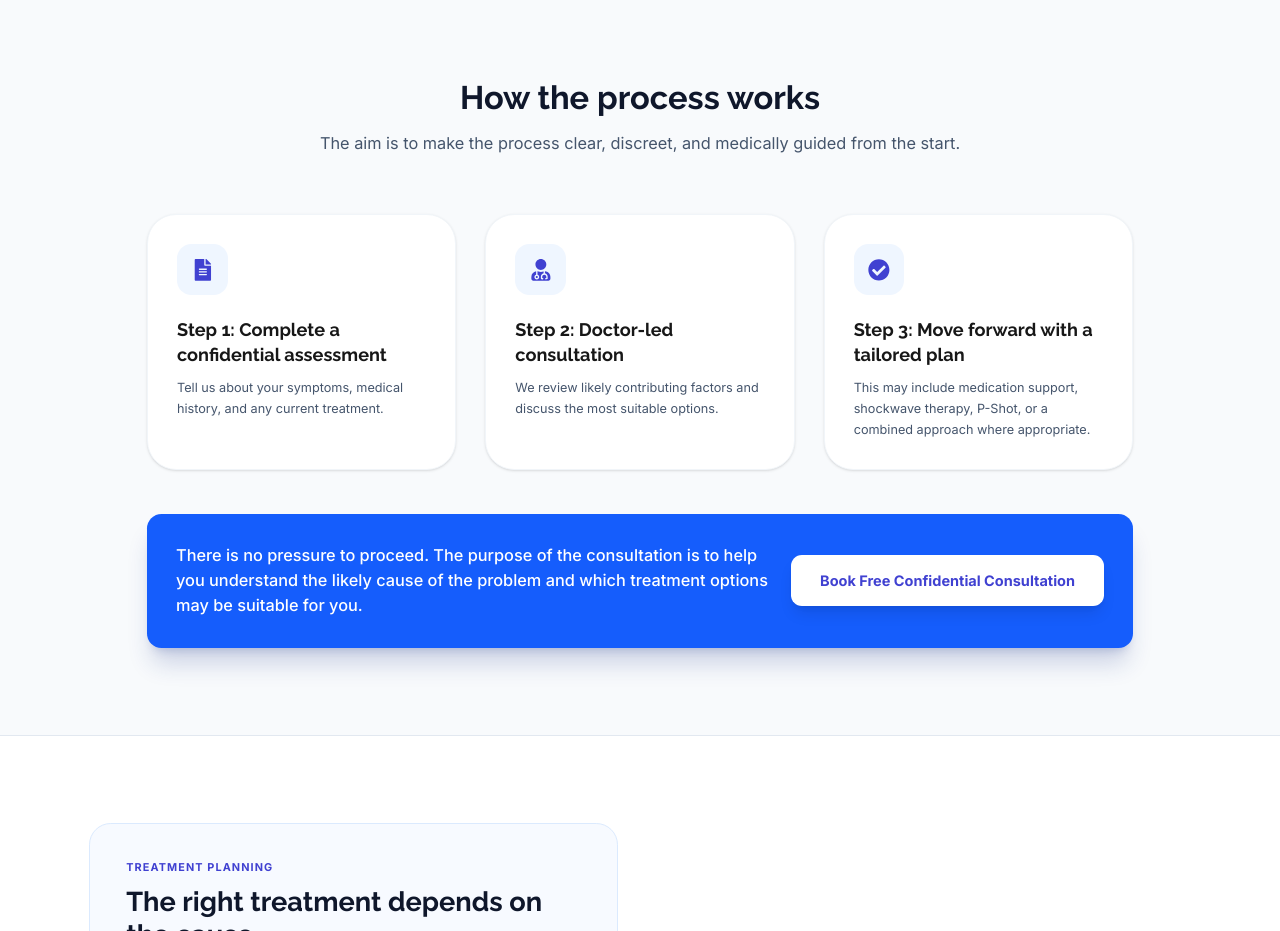
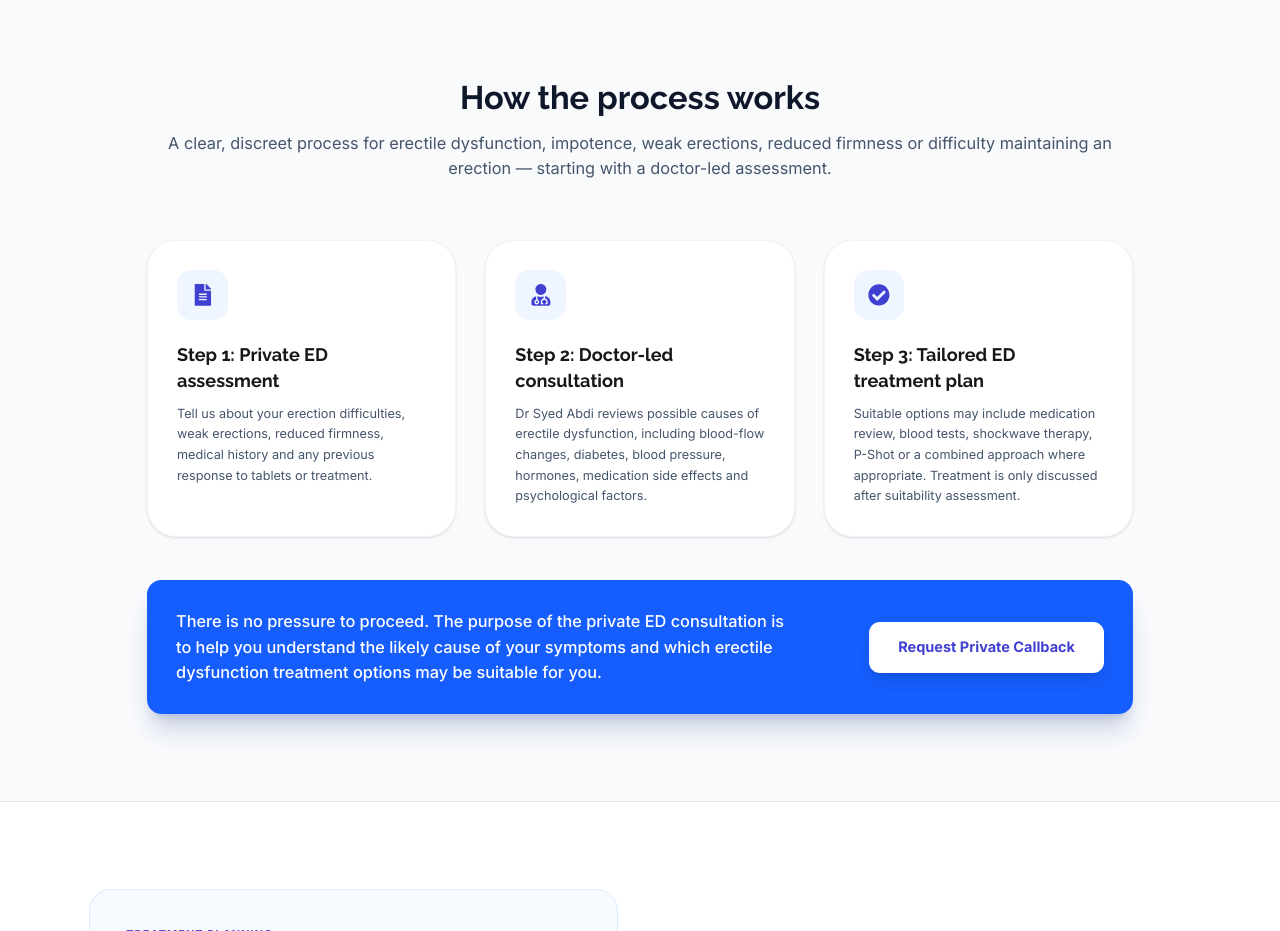
Before and after one commit to binithekid/Healing-PRP-Clinics-Preview, a Next.js app: page /birmingham/erectile-dysfunction in a window 1280 px wide. Shown: the part 1320-2251 px from the top of the page. Built offline with nearby package versions, Linux system fonts and the light colour scheme.

Commit message:
Revise ED assessment content for clarity and privacy
Updated titles and descriptions for quick steps in the ED assessment process. Revised introductory text and button label for clarity and privacy.

```diff
--- a/src/components/pages/ErectileDysfunctionClient.tsx
+++ b/src/components/pages/ErectileDysfunctionClient.tsx
@@ -134,18 +134,21 @@ export default function ErectileDysfunctionClient({
 
   const quickSteps = [
     {
-      title: "Complete a confidential assessment",
-      description: "Tell us about your symptoms, medical history, and any current treatment.",
+      title: "Private ED assessment",
+      description:
+        "Tell us about your erection difficulties, weak erections, reduced firmness, medical history and any previous response to tablets or treatment.",
       icon: FaFileAlt,
     },
     {
       title: "Doctor-led consultation",
-      description: "We review likely contributing factors and discuss the most suitable options.",
+      description:
+        "Dr Syed Abdi reviews possible causes of erectile dysfunction, including blood-flow changes, diabetes, blood pressure, hormones, medication side effects and psychological factors.",
       icon: FaUserMd,
     },
     {
-      title: "Move forward with a tailored plan",
-      description: "This may include medication support, shockwave therapy, P-Shot, or a combined approach where appropriate.",
+      title: "Tailored ED treatment plan",
+      description:
+        "Suitable options may include medication review, blood tests, shockwave therapy, P-Shot or a combined approach where appropriate. Treatment is only discussed after suitability assessment.",
       icon: FaCheckCircle,
     },
   ];
@@ -362,7 +365,7 @@ export default function ErectileDysfunctionClient({
         <div className="max-w-6xl mx-auto px-4 sm:px-6 lg:px-8">
           <div className="text-center mb-16">
             <h2 className="text-3xl md:text-4xl font-raleway font-bold text-slate-900 mb-4">How the process works</h2>
-            <p className="text-slate-600 text-lg">The aim is to make the process clear, discreet, and medically guided from the start.</p>
+            <p className="text-slate-600 text-lg">A clear, discreet process for erectile dysfunction, impotence, weak erections, reduced firmness or difficulty maintaining an erection — starting with a doctor-led assessment.</p>
           </div>
 
           <div className="grid grid-cols-1 md:grid-cols-3 gap-8">
@@ -379,13 +382,13 @@ export default function ErectileDysfunctionClient({
 
           <div className="mt-12 p-8 bg-blue-600 rounded-2xl text-white flex flex-col md:flex-row items-center justify-between gap-6 shadow-xl shadow-blue-900/20">
             <p className="text-lg font-medium max-w-2xl">
-              There is no pressure to proceed. The purpose of the consultation is to help you understand the likely cause of the problem and which treatment options may be suitable for you.
+              There is no pressure to proceed. The purpose of the private ED consultation is to help you understand the likely cause of your symptoms and which erectile dysfunction treatment options may be suitable for you.
             </p>
             <button
               onClick={handleAction}
               className="px-8 py-4 bg-white text-[#4041d1] rounded-xl font-bold whitespace-nowrap hover:bg-slate-100 transition-colors shadow-lg active:scale-95"
             >
-              Book Free Confidential Consultation
+              Request Private Callback
             </button>
           </div>
         </div>
```
